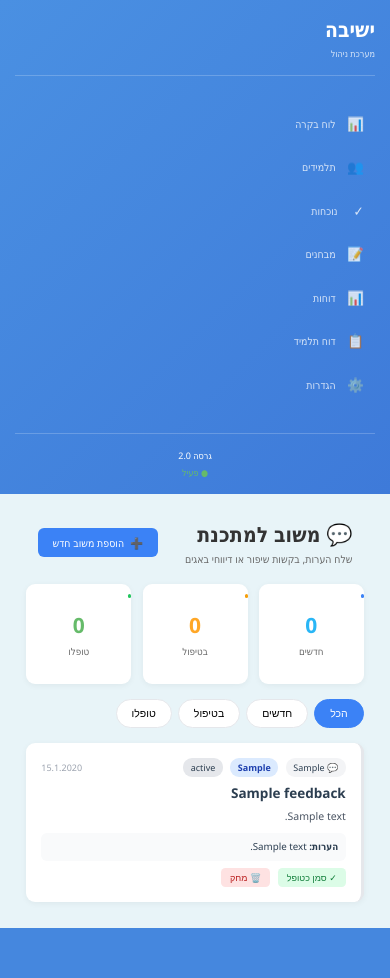
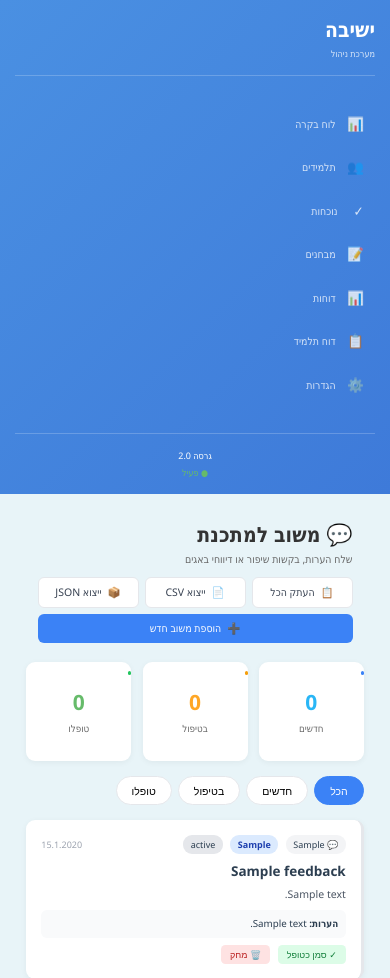
Before and after one commit to shalomfr/yeshiva-management, a Flask app: page /feedback in a window 390 px wide. Shown: the top 978 px of the page. Before the commit the page ends 928 px from the top, so only its background shows below. Run offline with Flask 3, Linux system fonts and the light colour scheme; a user stored in the database is signed in; tables that the repository leaves empty hold one stand-in row (values such as "Sample post").

Commit message:
Add export and copy all feedback functionality

```diff
--- a/templates/feedback.html
+++ b/templates/feedback.html
@@ -11,6 +11,15 @@
             <p>שלח הערות, בקשות שיפור או דיווחי באגים</p>
         </div>
         <div class="header-actions">
+            <button class="btn btn-outline" onclick="copyAllFeedback()">
+                <span>📋</span> העתק הכל
+            </button>
+            <button class="btn btn-outline" onclick="exportFeedback('csv')">
+                <span>📄</span> ייצוא CSV
+            </button>
+            <button class="btn btn-outline" onclick="exportFeedback('json')">
+                <span>📦</span> ייצוא JSON
+            </button>
             <button class="btn btn-primary" onclick="openNewFeedbackModal()">
                 <span>➕</span> הוספת משוב חדש
             </button>
@@ -324,6 +333,135 @@ window.onclick = function(event) {
         event.target.style.display = 'none';
     }
 };
+
+// Global variable to store feedback for export
+let allFeedbackData = [];
+
+// Override loadFeedback to store data for export
+const originalLoadFeedback = loadFeedback;
+loadFeedback = function() {
+    let url = '/api/feedback';
+    if (currentFilter) {
+        url += `?status=${encodeURIComponent(currentFilter)}`;
+    }
+
+    fetch(url)
+        .then(r => r.json())
+        .then(data => {
+            allFeedbackData = data;  // Store for export
+            renderFeedbackList(data);
+            updateStats(data);
+        })
+        .catch(err => {
+            console.error('Error:', err);
+            document.getElementById('feedbackList').innerHTML = '<div class="error">שגיאה בטעינת המשובים</div>';
+        });
+};
+
+function copyAllFeedback() {
+    if (!allFeedbackData || allFeedbackData.length === 0) {
+        alert('אין הערות להעתקה');
+        return;
+    }
+
+    let text = '=== משובים למתכנת ===\n\n';
+    text += `תאריך ייצוא: ${new Date().toLocaleDateString('he-IL')}\n`;
+    text += `סה"כ משובים: ${allFeedbackData.length}\n`;
+    text += '─'.repeat(40) + '\n\n';
+
+    allFeedbackData.forEach((item, index) => {
+        text += `[${index + 1}] ${item.title}\n`;
+        text += `קטגוריה: ${item.category} | עדיפות: ${item.priority} | סטטוס: ${item.status}\n`;
+        text += `תאריך: ${new Date(item.created_at).toLocaleDateString('he-IL')}\n`;
+        text += `תיאור: ${item.description}\n`;
+        if (item.notes) {
+            text += `הערות: ${item.notes}\n`;
+        }
+        text += '─'.repeat(40) + '\n\n';
+    });
+
+    navigator.clipboard.writeText(text).then(() => {
+        showToast('✅ ההערות הועתקו ללוח!');
+    }).catch(err => {
+        console.error('Copy failed:', err);
+        // Fallback for older browsers
+        const textArea = document.createElement('textarea');
+        textArea.value = text;
+        document.body.appendChild(textArea);
+        textArea.select();
+        document.execCommand('copy');
+        document.body.removeChild(textArea);
+        showToast('✅ ההערות הועתקו ללוח!');
+    });
+}
+
+function exportFeedback(format) {
+    if (!allFeedbackData || allFeedbackData.length === 0) {
+        alert('אין הערות לייצוא');
+        return;
+    }
+
+    const date = new Date().toISOString().split('T')[0];
+    let content, filename, mimeType;
+
+    if (format === 'csv') {
+        // Create CSV content
+        const headers = ['מספר', 'כותרת', 'קטגוריה', 'עדיפות', 'סטטוס', 'תיאור', 'הערות', 'תאריך יצירה'];
+        const rows = allFeedbackData.map(item => [
+            item.id,
+            `"${(item.title || '').replace(/"/g, '""')}"`,
+            item.category,
+            item.priority,
+            item.status,
+            `"${(item.description || '').replace(/"/g, '""').replace(/\n/g, ' ')}"`,
+            `"${(item.notes || '').replace(/"/g, '""')}"`,
+            new Date(item.created_at).toLocaleDateString('he-IL')
+        ]);
+
+        // Add BOM for Hebrew support in Excel
+        content = '\uFEFF' + headers.join(',') + '\n' + rows.map(r => r.join(',')).join('\n');
+        filename = `feedback_export_${date}.csv`;
+        mimeType = 'text/csv;charset=utf-8';
+    } else {
+        // JSON export
+        content = JSON.stringify(allFeedbackData, null, 2);
+        filename = `feedback_export_${date}.json`;
+        mimeType = 'application/json;charset=utf-8';
+    }
+
+    // Download file
+    const blob = new Blob([content], { type: mimeType });
+    const url = URL.createObjectURL(blob);
+    const a = document.createElement('a');
+    a.href = url;
+    a.download = filename;
+    document.body.appendChild(a);
+    a.click();
+    document.body.removeChild(a);
+    URL.revokeObjectURL(url);
+
+    showToast(`✅ הקובץ ${filename} הורד בהצלחה!`);
+}
+
+function showToast(message) {
+    // Remove existing toast
+    const existingToast = document.querySelector('.toast');
+    if (existingToast) existingToast.remove();
+
+    const toast = document.createElement('div');
+    toast.className = 'toast';
+    toast.innerHTML = message;
+    document.body.appendChild(toast);
+
+    // Animate in
+    setTimeout(() => toast.classList.add('show'), 10);
+
+    // Remove after 3 seconds
+    setTimeout(() => {
+        toast.classList.remove('show');
+        setTimeout(() => toast.remove(), 300);
+    }, 3000);
+}
 </script>
 
 <style>
@@ -338,6 +476,14 @@ window.onclick = function(event) {
     justify-content: space-between;
     align-items: center;
     margin-bottom: 25px;
+    flex-wrap: wrap;
+    gap: 15px;
+}
+
+.header-actions {
+    display: flex;
+    gap: 10px;
+    flex-wrap: wrap;
 }
 
 .page-header h1 {
@@ -684,5 +830,54 @@ window.onclick = function(event) {
 }
 
 .error { color: #ef4444; }
+
+/* Outline Button */
+.btn-outline {
+    background: white;
+    color: #374151;
+    border: 1px solid #e5e7eb;
+}
+
+.btn-outline:hover {
+    background: #f9fafb;
+    border-color: #d1d5db;
+}
+
+/* Toast Notification */
+.toast {
+    position: fixed;
+    bottom: 30px;
+    left: 50%;
+    transform: translateX(-50%) translateY(100px);
+    background: #1f2937;
+    color: white;
+    padding: 14px 28px;
+    border-radius: 10px;
+    font-size: 14px;
+    font-weight: 500;
+    box-shadow: 0 10px 40px rgba(0,0,0,0.3);
+    z-index: 10000;
+    opacity: 0;
+    transition: all 0.3s ease;
+}
+
+.toast.show {
+    transform: translateX(-50%) translateY(0);
+    opacity: 1;
+}
+
+/* Responsive header */
+@media (max-width: 768px) {
+    .header-actions {
+        flex-wrap: wrap;
+        gap: 8px;
+    }
+
+    .header-actions .btn {
+        flex: 1;
+        min-width: 120px;
+        justify-content: center;
+    }
+}
 </style>
 {% endblock %}
```
